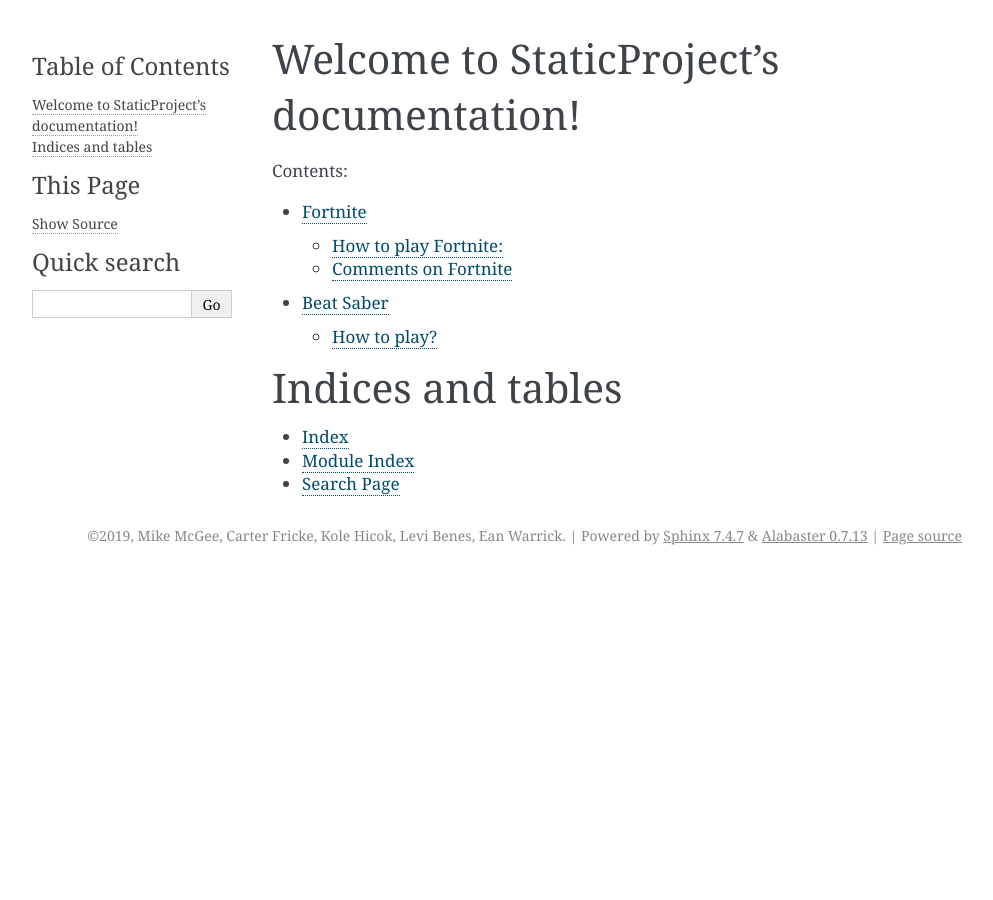
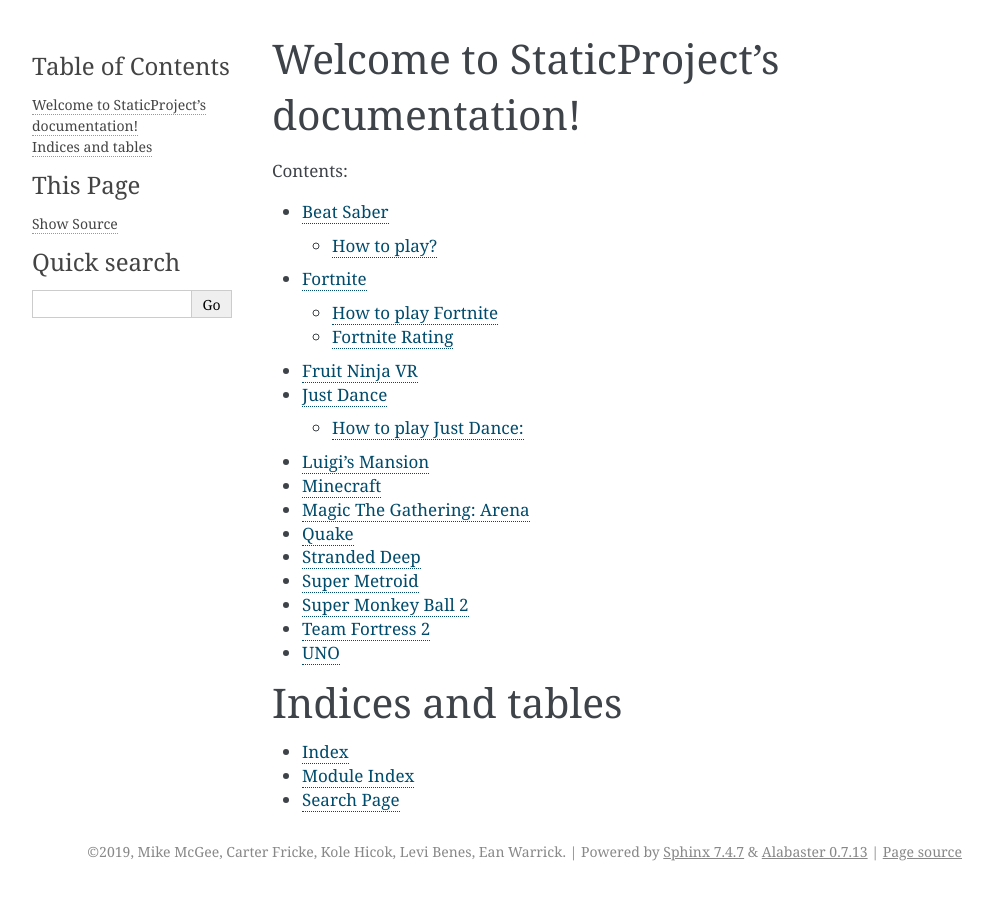
Before and after one commit to MichaelMcGee-School/Assignment_12, a Sphinx documentation site: the page built from source/index.rst, in a window 1280 px wide. Shown: the whole page, without its empty margins (148-1141 px from the left). Built offline with Sphinx 7.4.7, drawn with Linux system fonts in a browser that asks for light colours.

Commit message:
Index Content Added

```diff
--- a/source/fortnite.rst
+++ b/source/fortnite.rst
@@ -9,7 +9,7 @@
 the game. During the game, players collect weapons, build safe structures,
 and try to avoid the Storm that damages all players outside of a safe zone.
 
-How to play Fortnite:
+How to play Fortnite
 ---------------------
 
 Step 1: Pick a landing spot.
@@ -30,8 +30,8 @@
 
 Step 9: Eliminate everyone else in the lobby and bam Victory Royale!
 
-Comments on Fortnite
---------------------
+Fortnite Rating
+---------------
 
 Fortnite is a very fun game to play with friends and have fun together on.
 However, there are a lot of sweaty players who play the game now and are
--- a/source/home.rst
+++ /dev/null
@@ -1,2 +0,0 @@
-Home
-====
--- a/source/index.rst
+++ b/source/index.rst
@@ -10,8 +10,20 @@
    :maxdepth: 2
    :caption: Contents:
 
+   beatSaber
    fortnite
-   beatSaber
+   fruitNinjaVR
+   just_dance
+   luigi's_mansion
+   Minecraft
+   mtgArena
+   quake
+   stranded_deep
+   super_metroid
+   super_monkey_ball_2
+   TF2
+   uno
+
 
 
 Indices and tables
--- a/source/just_dance.rst
+++ b/source/just_dance.rst
@@ -25,4 +25,4 @@
 Step 6: Make sure to "accidentally" nudge those around you to get an
 advantage.
 
-Step 7:
+Step 7: Dominate the competition and make sure to win.
```
